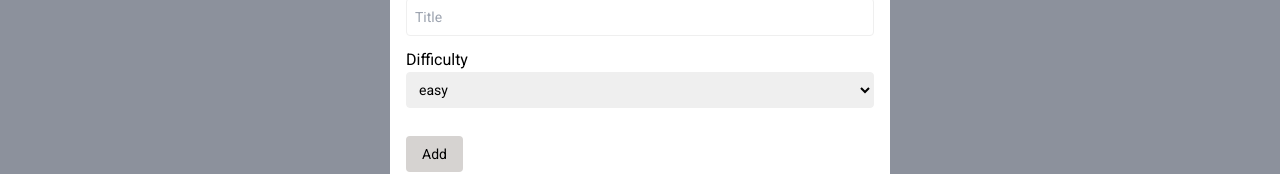
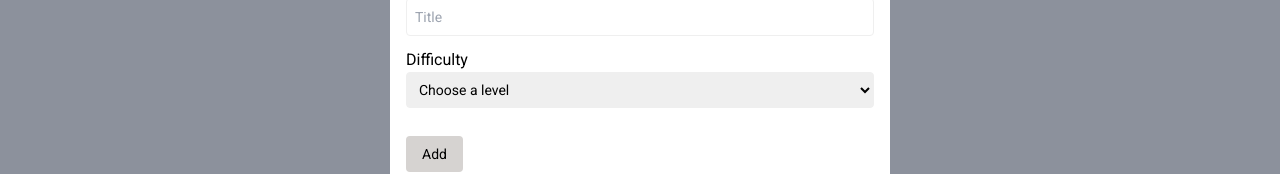
Before and after one commit to educartoons/react-workshop-1, a React (Vite) app: page / in a window 1280 px wide. Both pictures are taken after a click on the button "Add Task". Shown: the part 351-525 px from the top of the page. Built offline with nearby package versions, Linux system fonts and the light colour scheme.

Commit message:
Using Context and useContext

```diff
--- a/src/App.tsx
+++ b/src/App.tsx
@@ -1,12 +1,13 @@
 import Kanban from "./components/Kanban"
+import { KanbanContextProvider } from "./context/kanban-context"
 
 export default function App() {
   return (
     // <div className="w-screen h-screen bg-[#EFEFEF] flex items-center justify-center">
     //   <Login />
     // </div>
-    <div className="w-screen h-screen bg-[#EFEFEF]">
-      <Kanban />
-    </div>
+    <KanbanContextProvider>
+      <div className="w-screen h-screen bg-[#EFEFEF]">{<Kanban />}</div>
+    </KanbanContextProvider>
   )
 }
--- a/src/components/AddTask.tsx
+++ b/src/components/AddTask.tsx
@@ -2,13 +2,12 @@ import { ChangeEvent, useRef, useState } from "react"
 import Modalbox from "./Modalbox"
 import Input from "./Input"
 import Button from "./Button"
-import { TaskType } from "./Kanban"
 import Select from "./Select"
 import { LEVELS } from "../utils/consts"
+import { useKanbanContext } from "../context/kanban-context"
 
 type AddTaskProps = {
   onClose: () => void
-  onAddTask: (task: TaskType) => void
 }
 
 const initForm = {
@@ -17,9 +16,10 @@ const initForm = {
   difficulty: "",
 }
 
-export default function AddTask({ onClose, onAddTask }: AddTaskProps) {
+export default function AddTask({ onClose }: AddTaskProps) {
   const [form, setForm] = useState(initForm)
   const divRef = useRef(null)
+  const { dispatch } = useKanbanContext()
 
   const handleChange = (
     event: ChangeEvent<HTMLInputElement | HTMLSelectElement>
@@ -31,9 +31,12 @@ export default function AddTask({ onClose, onAddTask }: AddTaskProps) {
   }
 
   const handleAdd = () => {
-    onAddTask({
-      ...form,
-      id: crypto.randomUUID(),
+    dispatch({
+      type: "addTask",
+      payload: {
+        title: form.title,
+        level: form.difficulty,
+      },
     })
     onClose()
   }
--- a/src/components/Kanban.tsx
+++ b/src/components/Kanban.tsx
@@ -1,57 +1,12 @@
-import { useEffect, useState } from "react"
+import { useState } from "react"
 import Button from "./Button"
 import AddTask from "./AddTask"
 import TaskList from "./TaskList"
-import useLocalStorage from "../hooks/useLocalStorage"
-
-export type TaskType = {
-  id: string
-  title: string
-  difficulty: string
-}
-
-export type taskTypes = keyof KanbanType
-
-type KanbanType = {
-  todo: TaskType[]
-  inprogress: TaskType[]
-  done: TaskType[]
-}
-
-const initKanban = {
-  todo: [],
-  inprogress: [],
-  done: [],
-}
+import { useKanbanContext } from "../context/kanban-context"
 
 export default function Kanban() {
-  const [kanban, setKanban] = useLocalStorage("kanban", initKanban)
+  const { state: kanban } = useKanbanContext()
   const [openModal, setModal] = useState(false)
-
-  const handleAddTask = (task: TaskType) => {
-    setKanban({
-      ...kanban,
-      todo: [...kanban.todo, task],
-    })
-  }
-
-  const moveTask = (
-    taskId: string,
-    origin: taskTypes | null,
-    target: taskTypes | null
-  ) => {
-    if (origin === null || target === null) return
-
-    const originList = kanban[origin].filter((task) => task.id !== taskId)
-    const targetList = kanban[target].concat(
-      kanban[origin].find((task) => task.id === taskId)!
-    )
-    setKanban({
-      ...kanban,
-      [origin]: originList,
-      [target]: targetList,
-    })
-  }
 
   return (
     <div className="w-[1200px] mx-auto pt-5">
@@ -63,7 +18,6 @@ export default function Kanban() {
           nameNextList="inprogress"
           title="To Do"
           tasks={kanban.todo}
-          moveTask={moveTask}
         />
         <TaskList
           namePrevList="todo"
@@ -71,7 +25,6 @@ export default function Kanban() {
           nameNextList="done"
           title="In Progress"
           tasks={kanban.inprogress}
-          moveTask={moveTask}
         />
         <TaskList
           namePrevList="inprogress"
@@ -79,7 +32,6 @@ export default function Kanban() {
           nameNextList={null}
           title="Done"
           tasks={kanban.done}
-          moveTask={moveTask}
         />
       </div>
       <Button
@@ -89,9 +41,7 @@ export default function Kanban() {
       >
         Add Task
       </Button>
-      {openModal ? (
-        <AddTask onAddTask={handleAddTask} onClose={() => setModal(false)} />
-      ) : null}
+      {openModal ? <AddTask onClose={() => setModal(false)} /> : null}
     </div>
   )
 }
--- a/src/components/DifficultyTag.tsx
+++ b/src/components/LevelTag.tsx
@@ -1,8 +1,8 @@
-type Difficulty = keyof typeof variants
+type Level = keyof typeof variants
 
 type DifficultyTagProps = {
   children: React.ReactNode
-  difficulty: Difficulty
+  level: Level
 }
 
 const variants = {
@@ -12,9 +12,6 @@ const variants = {
   hard: "bg-red-200 text-red-500 inline-block px-3 py-1 rounded text-xs",
 }
 
-export default function DifficultyTag({
-  children,
-  difficulty,
-}: DifficultyTagProps) {
-  return <span className={variants[difficulty]}>{children}</span>
+export default function LevelTag({ children, level }: DifficultyTagProps) {
+  return <span className={variants[level]}>{children}</span>
 }
--- a/src/components/Modalbox.tsx
+++ b/src/components/Modalbox.tsx
@@ -27,6 +27,7 @@ export default function Modalbox({ children, onClose, divRef }: ModalboxProps) {
       window.removeEventListener("keydown", handleKeypress)
       document.removeEventListener("mousedown", handleClickOutside)
     }
+    // eslint-disable-next-line react-hooks/exhaustive-deps
   }, [])
 
   return (
--- a/src/components/Select.tsx
+++ b/src/components/Select.tsx
@@ -16,8 +16,11 @@ export default function Select({ items, label, name, ...props }: SelectProps) {
         id={name}
         {...props}
       >
-        {items.map((item) => (
-          <option value={item}>{item}</option>
+        <option selected>Choose a level</option>
+        {items.map((item, index) => (
+          <option key={index} value={item}>
+            {item}
+          </option>
         ))}
       </select>
     </label>
--- a/src/components/Task.tsx
+++ b/src/components/Task.tsx
@@ -1,42 +1,50 @@
+import { useKanbanContext } from "../context/kanban-context"
+import type { Task, TaskTypes } from "../context/kanban-context"
 import Button from "./Button"
-import DifficultyTag from "./DifficultyTag"
-import { TaskType, taskTypes } from "./Kanban"
+import LevelTag from "./LevelTag"
 
 type TaskProps = {
-  task: TaskType
-  moveTask: (
-    taskId: string,
-    origin: taskTypes | null,
-    target: taskTypes | null
-  ) => void
-  namePrevList: taskTypes | null
-  nameCurrentList: taskTypes
-  nameNextList: taskTypes | null
+  task: Task
+  namePrevList: TaskTypes | null
+  nameCurrentList: TaskTypes
+  nameNextList: TaskTypes | null
 }
 
 export default function Task({
   task,
-  moveTask,
   namePrevList,
   nameCurrentList,
   nameNextList,
 }: TaskProps) {
+  const { dispatch } = useKanbanContext()
   const handleClickNext = () => {
-    moveTask(task.id, nameCurrentList, nameNextList)
+    dispatch({
+      type: "moveTask",
+      payload: {
+        taskId: task.id,
+        origin: nameCurrentList,
+        target: nameNextList,
+      },
+    })
   }
 
   const handleClickPrev = () => {
-    moveTask(task.id, nameCurrentList, namePrevList)
+    dispatch({
+      type: "moveTask",
+      payload: {
+        taskId: task.id,
+        origin: nameCurrentList,
+        target: namePrevList,
+      },
+    })
   }
 
   return (
     <div className="rounded-md bg-white mb-2 px-4 py-4">
       <h2>{task.title}</h2>
-      {task.difficulty ? (
+      {task.level ? (
         <div className="mt-3">
-          <DifficultyTag difficulty={task.difficulty}>
-            {task.difficulty}
-          </DifficultyTag>
+          <LevelTag level={task.level}>{task.level}</LevelTag>
         </div>
       ) : null}
       <div className="mt-3">
--- a/src/components/TaskList.tsx
+++ b/src/components/TaskList.tsx
@@ -1,23 +1,18 @@
-import { TaskType, taskTypes } from "./Kanban"
 import Task from "./Task"
+import { TaskTypes } from "../context/kanban-context"
+import type { Task as TaskType } from "../context/kanban-context"
 
 type TaskListProps = {
   title: string
   tasks: TaskType[]
-  moveTask: (
-    taskId: string,
-    origin: taskTypes | null,
-    target: taskTypes | null
-  ) => void
-  namePrevList: taskTypes | null
-  nameCurrentList: taskTypes
-  nameNextList: taskTypes | null
+  namePrevList: TaskTypes | null
+  nameCurrentList: TaskTypes
+  nameNextList: TaskTypes | null
 }
 
 export default function TaskList({
   tasks,
   title,
-  moveTask,
   namePrevList,
   nameCurrentList,
   nameNextList,
@@ -29,7 +24,6 @@ export default function TaskList({
         <Task
           key={task.id}
           task={task}
-          moveTask={moveTask}
           namePrevList={namePrevList}
           nameCurrentList={nameCurrentList}
           nameNextList={nameNextList}
--- /dev/null
+++ b/src/context/kanban-context.tsx
@@ -0,0 +1,111 @@
+import { createContext, useContext, useEffect, useReducer } from "react"
+import useLocalStorage from "../hooks/useLocalStorage"
+
+type KanbanContextProviderProps = {
+  children: React.ReactNode
+}
+
+export type TaskTypes = keyof typeof initKanban
+
+const initKanban: State = {
+  todo: [],
+  inprogress: [],
+  done: [],
+}
+
+export type Task = {
+  id: string
+  title: string
+  level: "easy" | "medium" | "hard"
+}
+
+type State = {
+  todo: Task[]
+  inprogress: Task[]
+  done: Task[]
+}
+
+type Action =
+  | {
+      type: "addTask"
+      payload: {
+        title: string
+        level: string
+      }
+    }
+  | {
+      type: "moveTask"
+      payload: {
+        taskId: string
+        origin: TaskTypes | null
+        target: TaskTypes | null
+      }
+    }
+
+type Dispatch = (action: Action) => void
+
+const KanbanContext = createContext<
+  | {
+      state: State
+      dispatch: Dispatch
+    }
+  | undefined
+>(undefined)
+
+function kanbanReducer(state: State, action: Action) {
+  switch (action.type) {
+    case "addTask": {
+      const newTask = {
+        id: crypto.randomUUID() as string,
+        title: action.payload.title,
+        level: action.payload.level,
+      }
+      return {
+        ...state,
+        todo: [...state.todo, newTask],
+      }
+    }
+    case "moveTask": {
+      const { origin, target, taskId } = action.payload
+      if (origin === null || target === null) return
+      const originList = state[origin].filter((task) => task.id !== taskId)
+      const targetList = state[target].concat(
+        state[origin].find((task) => task.id === taskId)!
+      )
+      return {
+        ...state,
+        [origin]: originList,
+        [target]: targetList,
+      }
+    }
+    default:
+      return state
+  }
+}
+
+function KanbanContextProvider({ children }: KanbanContextProviderProps) {
+  const [kanban, setkanban] = useLocalStorage("kanban", initKanban)
+  const [state, dispatch] = useReducer(kanbanReducer, kanban)
+
+  useEffect(() => {
+    setkanban(state)
+  }, [state])
+
+  return (
+    <KanbanContext.Provider value={{ state, dispatch }}>
+      {children}
+    </KanbanContext.Provider>
+  )
+}
+
+function useKanbanContext() {
+  const context = useContext(KanbanContext)
+  if (!context) {
+    throw new Error(
+      "useKanbanContext needs to be used inside the KanbanContextProvider"
+    )
+  }
+  return context
+}
+
+export { KanbanContextProvider, useKanbanContext }
--- a/src/hooks/useLocalStorage.ts
+++ b/src/hooks/useLocalStorage.ts
@@ -1,7 +1,7 @@
 import { useEffect, useState } from "react"
 
-export default function useLocalStorage(key: string, initData: any) {
-  const [state, setState] = useState(() => {
+export default function useLocalStorage<T>(key: string, initData: T) {
+  const [state, setState] = useState<T>(() => {
     try {
       const data = window.localStorage.getItem(key)
       if (data) {
@@ -13,7 +13,7 @@ export default function useLocalStorage(key: string, initData: any) {
     }
   })
 
-  const handleWriteData = (data: any) => {
+  const handleWriteData = (data: T) => {
     try {
       window.localStorage.setItem(key, JSON.stringify(data))
     } catch {
@@ -23,7 +23,8 @@ export default function useLocalStorage(key: string, initData: any) {
 
   useEffect(() => {
     handleWriteData(state)
+    // eslint-disable-next-line react-hooks/exhaustive-deps
   }, [state])
 
-  return [state, setState]
+  return [state, setState] as const
 }
```
